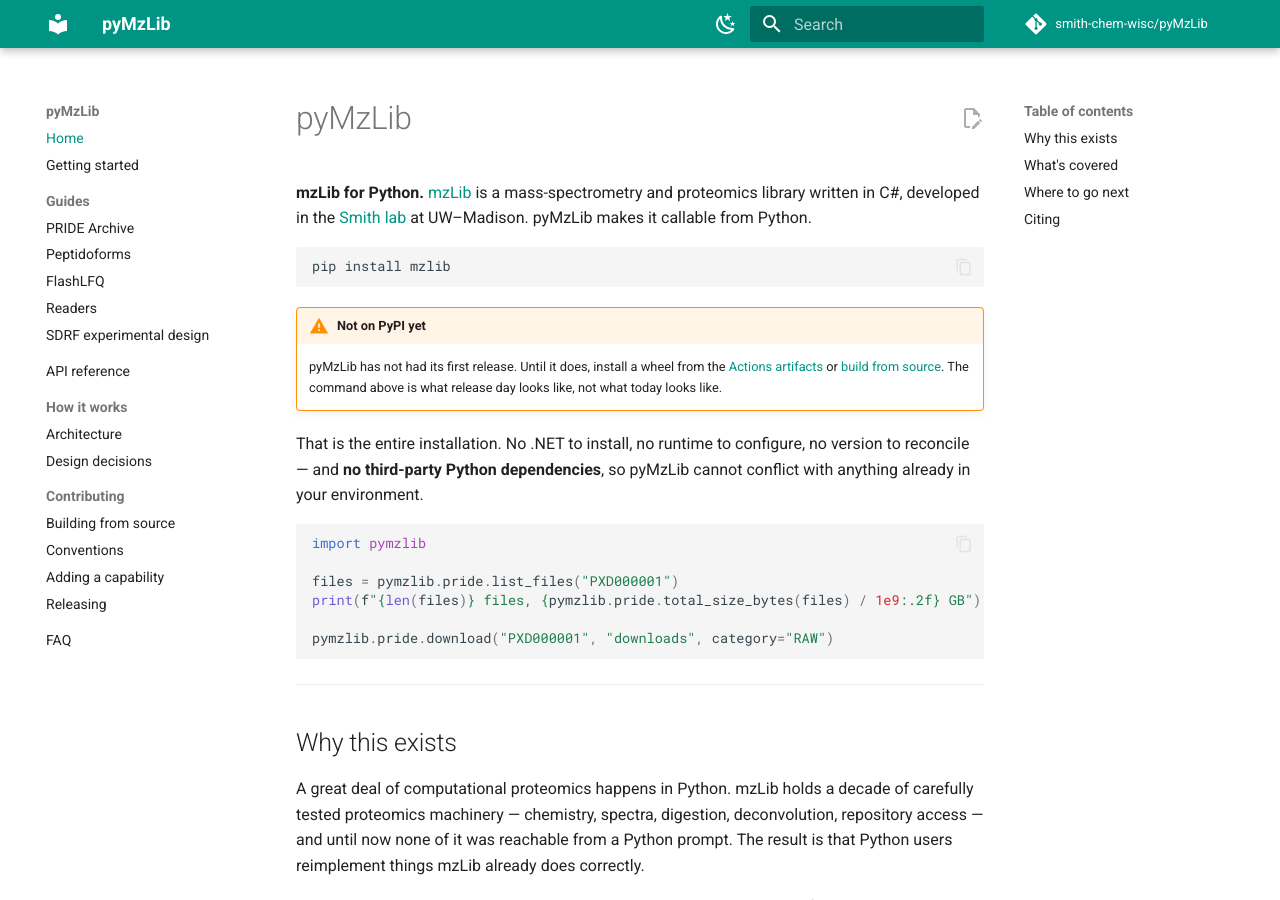
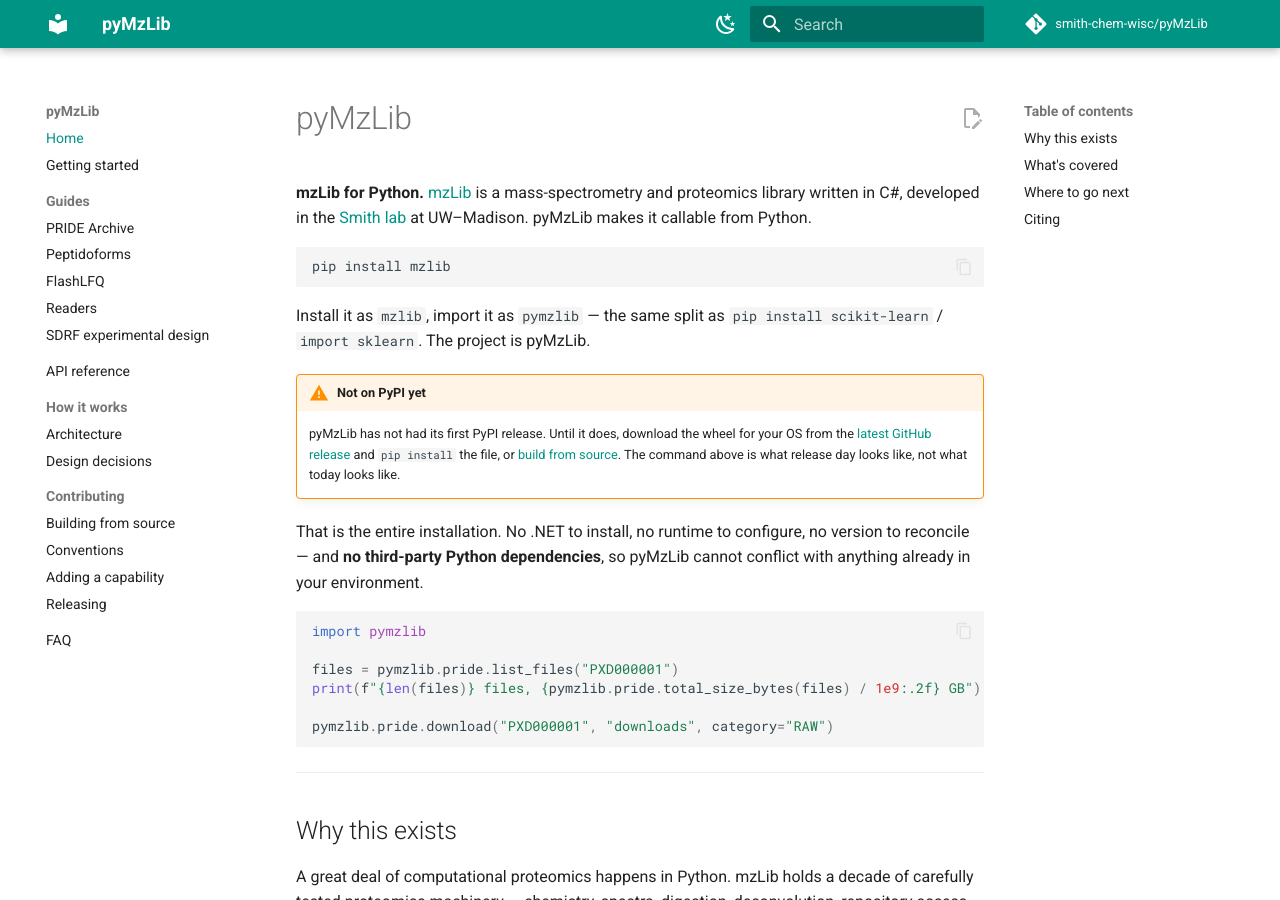
Before and after one commit to smith-chem-wisc/pyMzLib, an MkDocs documentation site: the page built from docs/index.md, in a window 1280 px wide and 900 px high. Built offline with MkDocs 1.6.1 and Material for MkDocs 9.7.7, drawn with Linux system fonts in a browser that asks for light colours; comment, search, counter and statistics services are not loaded.

Commit message:
docs: say where the install name and the import name differ
Since #43 the PyPI distribution is `mzlib` while the import stays `pymzlib`,
but no front door said so: a reader saw `pip install mzlib` directly above
`import pymzlib` with no word on why. Each install block (README, docs home,
and the PyPI page's README) now states the split once, with the
scikit-learn/sklearn precedent, and that the project is still pyMzLib.

Two lines were plainly wrong:
- faq.md told users to `pip install --only-binary=:all: pymzlib`, which
  installs an unrelated package someone else owns on PyPI.
- the docs home sent users to Actions artifacts for a wheel; releases have
  carried the wheels since dev3.

Co-Authored-By: Claude Opus 5 (1M context) <noreply@anthropic.com>

````diff
--- a/docs/index.md
+++ b/docs/index.md
@@ -9,11 +9,14 @@ makes it callable from Python.
 pip install mzlib
 ```
 
+Install it as `mzlib`, import it as `pymzlib` — the same split as `pip install scikit-learn` /
+`import sklearn`. The project is pyMzLib.
+
 !!! warning "Not on PyPI yet"
-    pyMzLib has not had its first release. Until it does, install a wheel from the
-    [Actions artifacts](https://github.com/smith-chem-wisc/pyMzLib/actions/workflows/wheels.yml)
-    or [build from source](contributing/building.md). The command above is what release day looks
-    like, not what today looks like.
+    pyMzLib has not had its first PyPI release. Until it does, download the wheel for your OS from
+    the [latest GitHub release](https://github.com/smith-chem-wisc/pyMzLib/releases/latest) and
+    `pip install` the file, or [build from source](contributing/building.md). The command above is
+    what release day looks like, not what today looks like.
 
 That is the entire installation. No .NET to install, no runtime to configure, no version to
 reconcile — and **no third-party Python dependencies**, so pyMzLib cannot conflict with anything
````
Also changed, not shown: README.md (+3 -0 lines), docs/faq.md (+1 -1 lines), pkg/python/README.md (+3 -0 lines).
